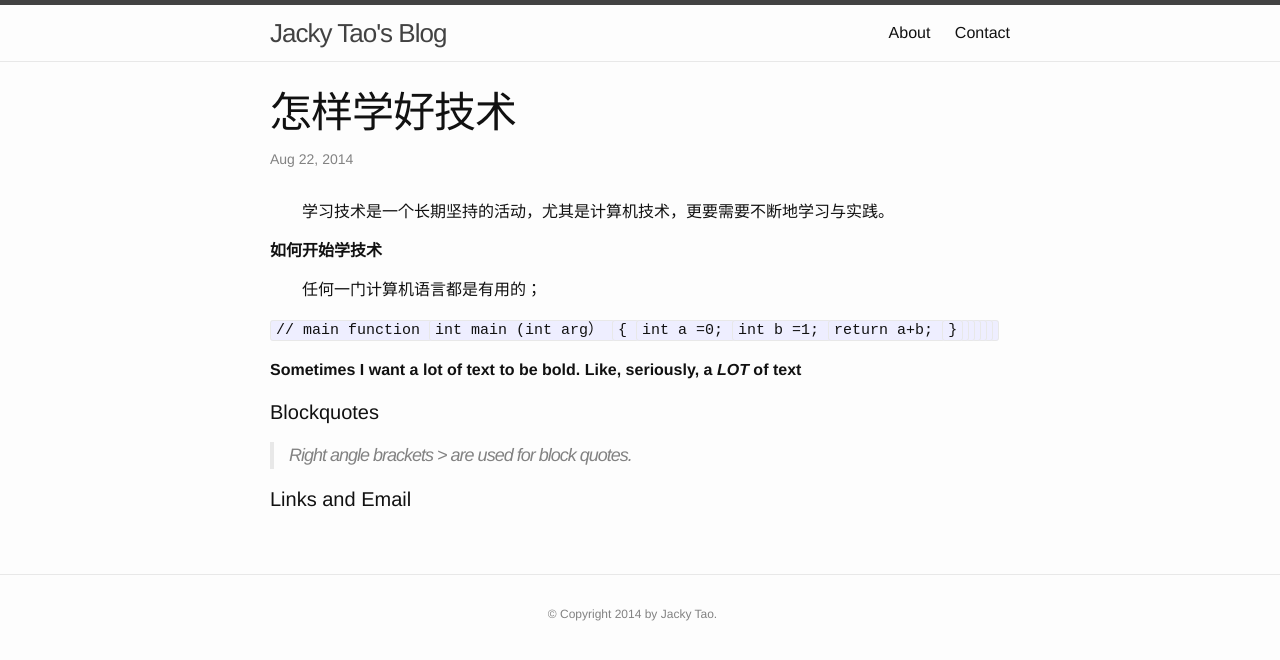
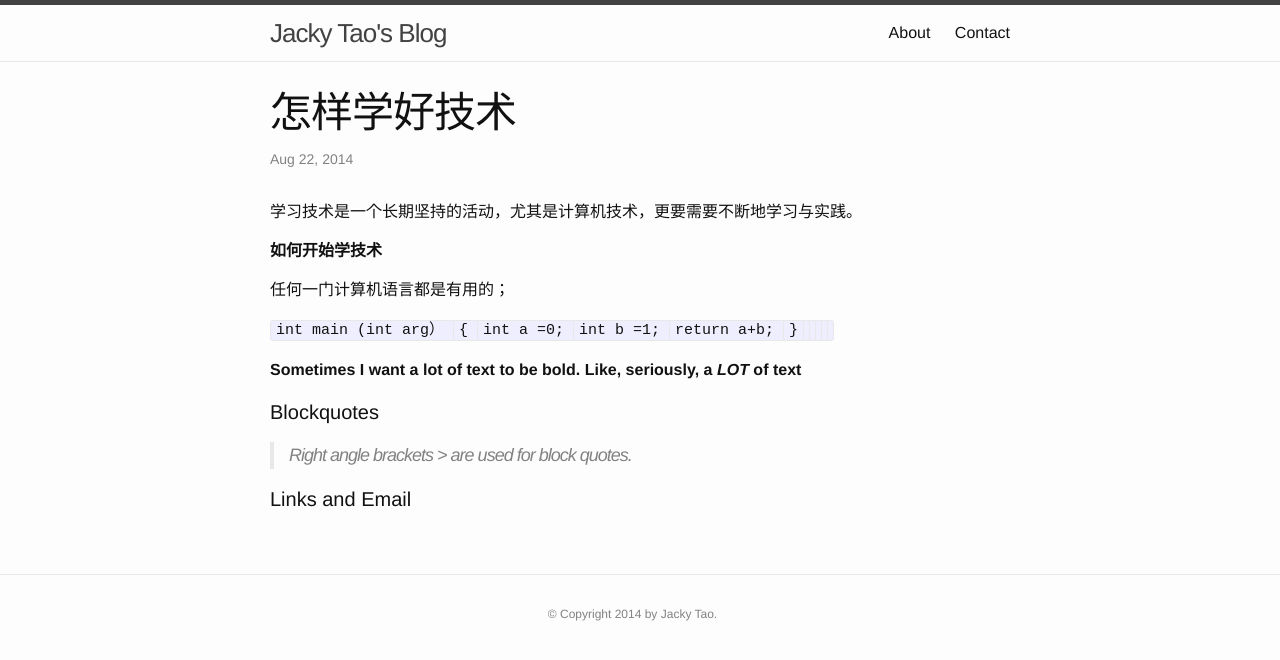
Before and after one commit to taohaolong/taohaolong.github.com, a Jekyll site: the page built from _posts/2014-08-22-writeb.markdown, in a window 1280 px wide. Shown: the top 660 px of the page. Built offline with Jekyll 4.4.1, drawn with Linux system fonts in a browser that asks for light colours.

Commit message:
Update 2014-08-22-writeb.markdown

```diff
--- a/_posts/2014-08-22-writeb.markdown
+++ b/_posts/2014-08-22-writeb.markdown
@@ -6,14 +6,12 @@ output: html_document
 categories: 陶浩
 ---
 
-&emsp;&emsp;学习技术是一个长期坚持的活动，尤其是计算机技术，更要需要不断地学习与实践。
+学习技术是一个长期坚持的活动，尤其是计算机技术，更要需要不断地学习与实践。
 
 **如何开始学技术**
 
-&emsp;&emsp;任何一门计算机语言都是有用的；
+任何一门计算机语言都是有用的；
 
-<code>
-// main function
 <code>int main (int arg）
 <code>{
 <code>int a =0;
```
